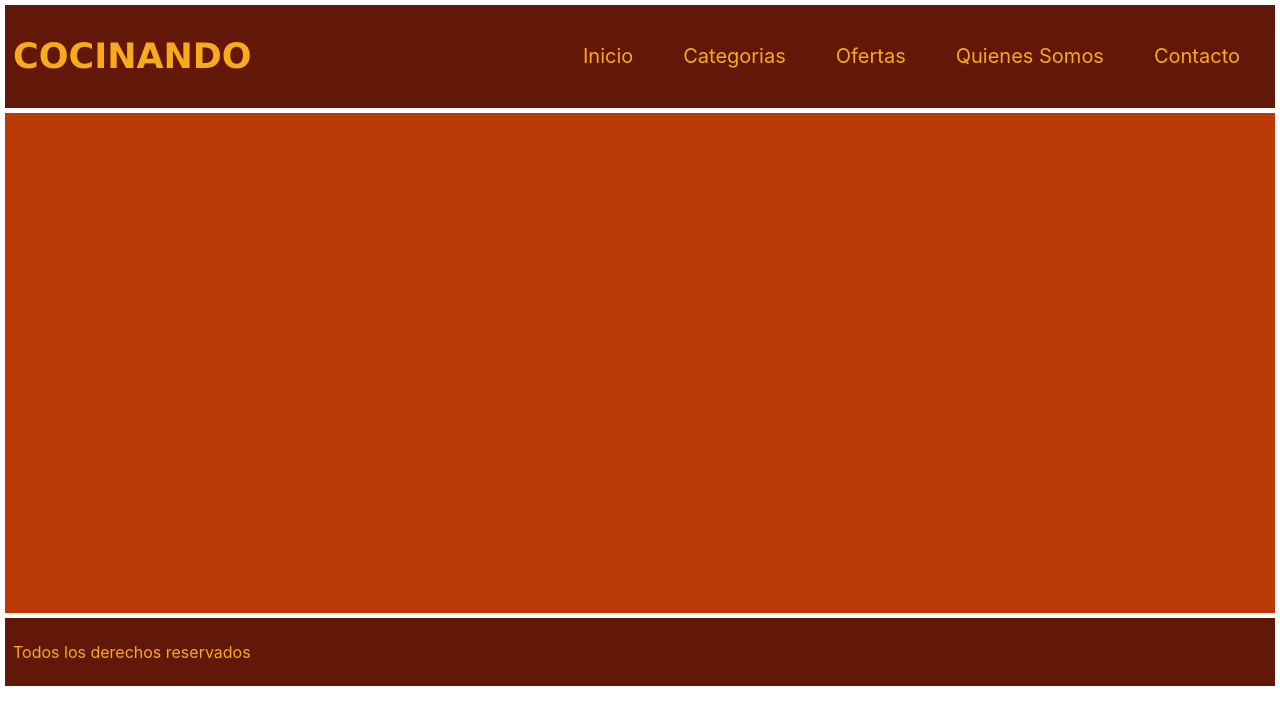
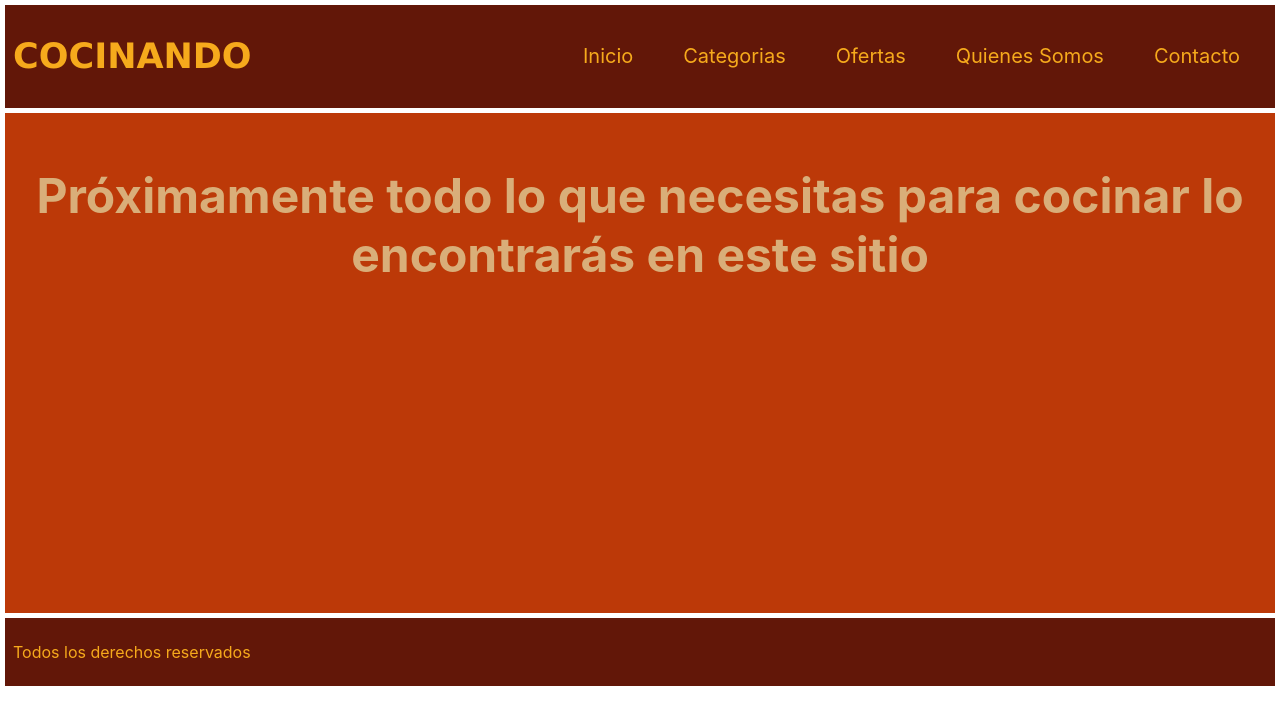
Before and after one commit to MartinAracama/Cocinando-Ecommerce, a React (Create React App) app: page / in a window 1280 px wide. Shown: the top 724 px of the page. Built offline with nearby package versions, Linux system fonts and the light colour scheme.

Commit message:
carpeta component, header, footer, main y sus archivos js y scss

```diff
--- a/package.json
+++ b/package.json
@@ -11,6 +11,7 @@
     "react-bootstrap": "^2.5.0",
     "react-dom": "^18.2.0",
     "react-scripts": "5.0.1",
+    "sass": "^1.54.5",
     "web-vitals": "^2.1.4"
   },
   "scripts": {
--- a/src/App.js
+++ b/src/App.js
@@ -1,8 +1,8 @@
 
 import "./App.css";
-import { Header } from "./components/header"
-import { Footer } from "./components/footer"
-import {Main} from "./components/main"
+import { Header } from "./components/header/header"
+import { Footer } from "./components/footer/footer"
+import {Main} from "./components/main/main"
 
 const App = () => {
 
--- a/src/components/footer.js
+++ b/src/components/footer/footer.js
@@ -1,4 +1,4 @@
-
+import "./footer.scss"
 
 export const Footer = () => {
 
--- /dev/null
+++ b/src/components/footer/footer.scss
@@ -0,0 +1,13 @@
+
+
+
+.footer {
+    margin: 5px;
+    padding: 5px;
+    background-color: #621708;
+
+    .texto {
+        padding: 3px;
+        color: #F6AA1C;
+    }
+}
--- a/src/components/main.js
+++ /dev/null
@@ -1,13 +0,0 @@
-
-
-export const Main = () => {
-
-    return (
-        <div className="container">
-            <div className=""></div>
-
-
-
-        </div>
-    )
-}
--- /dev/null
+++ b/src/components/main/main.js
@@ -0,0 +1,17 @@
+import "./main.scss"
+
+export const Main = () => {
+
+    return (
+        <div className="container">
+            <div className="">
+                <p className="texto">
+                    Próximamente todo lo que necesitas para cocinar lo encontrarás en este sitio
+                </p>
+            </div>
+
+
+
+        </div>
+    )
+}
--- /dev/null
+++ b/src/components/main/main.scss
@@ -0,0 +1,16 @@
+
+
+
+.container {
+    height: 500px;
+    margin: 5px;
+    padding: 5px;
+    background-color: #BC3908;
+
+    .texto {
+        font-size: 03rem;
+        font-weight: 700;
+        color: rgb(217, 174, 121);
+        text-align: center;
+    }
+}
```
Also changed, not shown: src/components/header/header.js (renamed from src/components/header.js), src/components/header/header.scss (added), 1 other file (tests, documents, lock files or other folders).
